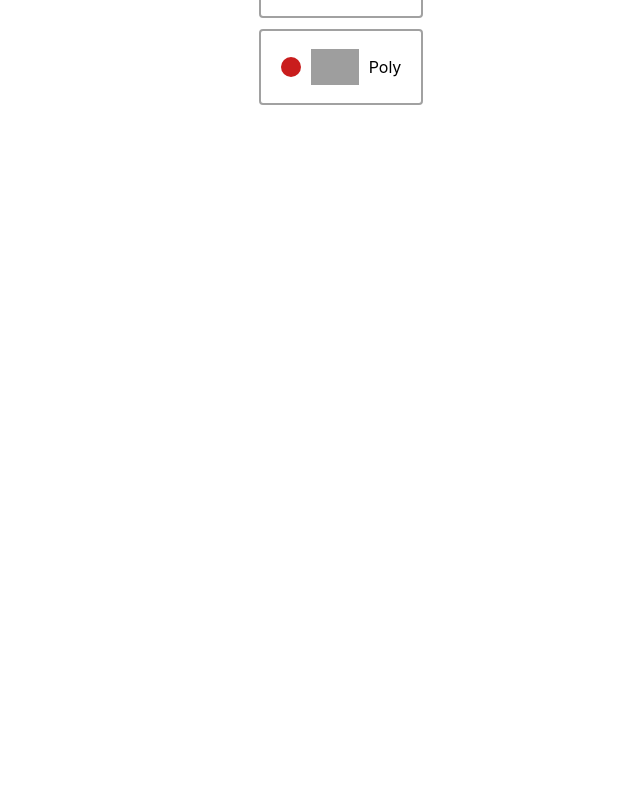
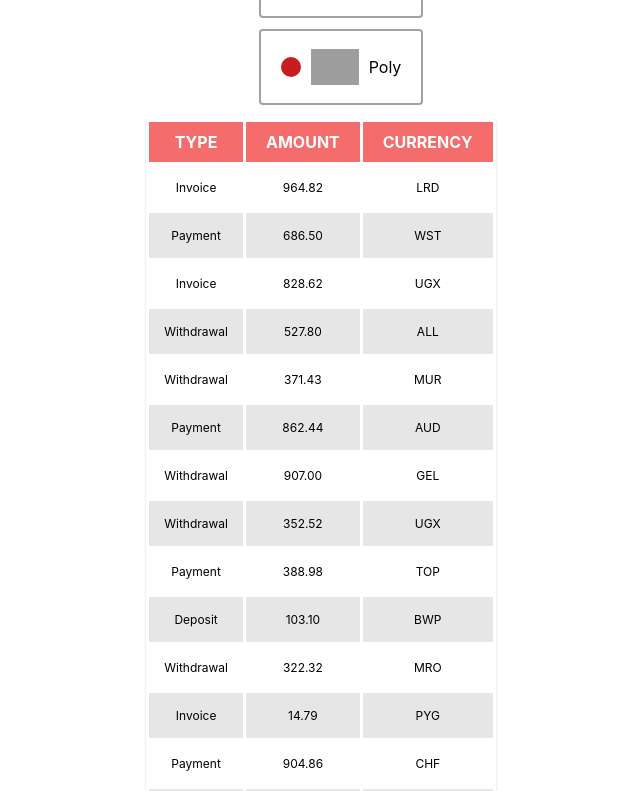
Before and after one commit to OlesjaD/goit-react-hw-01-components, a React (Create React App) app: page / in a window 1280 px wide. Shown: the part 1069-1860 px from the top of the page, without its empty margins (319-959 px from the left). Before the commit the page ends 1188 px from the top, so only its background shows below. Built offline with nearby package versions, Linux system fonts and the light colour scheme; grey boxes are pictures that could not be loaded.

Commit message:
transaction

```diff
--- a/src/components/App.jsx
+++ b/src/components/App.jsx
@@ -2,11 +2,11 @@
 import Section from './Statistics/Sectoin';
 import StatisticsList from './Statistics/StatisticsList';
 import FriendList from './FriendList/FriendList';
-// import { FriendListItem } from './FriendList/FriendListItem';
+import TransactionList from './TransactionHistory/TransactionList';
 import user from 'user.json';
 import data from 'data.json';
 import friends from 'friends.json';
-
+import transactions from 'transactions.json';
 
 export const App = () => {
   return (
@@ -36,6 +36,10 @@
 
       <FriendList
         friends={friends}/>
+
+      <TransactionList
+        items={transactions}/>;
+
     </div>
   );
 };
--- /dev/null
+++ b/src/components/TransactionHistory/TransactionHistory.jsx
@@ -0,0 +1,18 @@
+import PropTypes from 'prop-types';
+import css from './TransactionHistory.module.css';
+
+export const Transaction = ({type, amount, currency}) => {
+    return (
+        <tr className={css.item}>
+            <td className={css.name}>{type}</td>
+            <td className={css.name}>{amount}</td>
+            <td className={css.name}>{currency}</td>
+        </tr>
+    )
+};
+
+Transaction.propTypes = {
+    type: PropTypes.string.isRequired,
+    amount: PropTypes.string.isRequired,
+    currency: PropTypes.string.isRequired,
+}
--- /dev/null
+++ b/src/components/TransactionHistory/TransactionHistory.module.css
@@ -0,0 +1,35 @@
+.transactionHistory {
+    text-align: center;
+    border-radius: 2px;
+    border-spacing: 3px;
+    box-shadow: 0px 2px 1px -1px rgba(0, 0, 0, 0.2),
+    0px 1px 1px 0px rgba(0, 0, 0, 0.14), 0px 1px 3px 0px rgba(0, 0, 0, 0.12);
+}
+
+.transactionHead {
+    padding: 10px 20px;
+    background-color: rgb(244, 108, 108);
+    color: white;
+}
+
+.details {
+    text-transform: uppercase;
+    padding: 10px 20px;
+}
+
+.name {
+    padding: 15px;
+    font-size: 12px;
+}
+
+.name:first-child {
+    text-transform: capitalize;
+}
+
+.item:nth-child(odd) {
+    background: white;
+}
+
+.item:nth-child(even) {
+    background: rgb(231, 230, 230);
+}
--- /dev/null
+++ b/src/components/TransactionHistory/TransactionList.jsx
@@ -0,0 +1,35 @@
+import { Transaction } from "./TransactionHistory";
+import PropTypes from "prop-types";
+import css from './TransactionHistory.module.css';
+
+function TransactionList ({items}) {
+    return (
+        <table className={css.transactionHistory}>
+            <thead className={css.transactionHead}>
+                <tr>
+                    <th className={css.details}>Type</th>
+                    <th className={css.details}>Amount</th>
+                    <th className={css.details}>Currency</th>
+                </tr>
+            </thead>
+
+            <tbody>
+                    {items.map (item => (
+                        <Transaction key={item.id}
+                            type={item.type}
+                            amount={item.amount}
+                            currency={item.currency}
+                        />
+                    ))}
+            </tbody>
+        </table>
+    )
+}
+
+TransactionList.propTypes = {
+    items: PropTypes.arrayOf(PropTypes.shape({
+      id: PropTypes.string.isRequired,
+    }),),
+}
+
+export default TransactionList;
--- /dev/null
+++ b/src/transactions.json
@@ -0,0 +1,122 @@
+[
+  {
+    "id": "1e0700a2-5183-4291-85cc-2065a036a683",
+    "type": "invoice",
+    "amount": "964.82",
+    "currency": "LRD"
+  },
+  {
+    "id": "a30f821b-4d25-4ff0-abdd-e340b3f0dd2b",
+    "type": "payment",
+    "amount": "686.50",
+    "currency": "WST"
+  },
+  {
+    "id": "44dca67a-8e5a-4798-bf8e-b15efd4e1abd",
+    "type": "invoice",
+    "amount": "828.62",
+    "currency": "UGX"
+  },
+  {
+    "id": "ea8ed3dc-2b68-4a53-905a-53ecb0adef33",
+    "type": "withdrawal",
+    "amount": "527.80",
+    "currency": "ALL"
+  },
+  {
+    "id": "ea76146a-0b00-4b80-bc02-a8c822176712",
+    "type": "withdrawal",
+    "amount": "371.43",
+    "currency": "MUR"
+  },
+  {
+    "id": "63ca02f9-d637-46b5-9237-f3b24425e029",
+    "type": "payment",
+    "amount": "862.44",
+    "currency": "AUD"
+  },
+  {
+    "id": "ed0263e8-59a5-4bf1-87e0-2bb88e53dc34",
+    "type": "withdrawal",
+    "amount": "907.00",
+    "currency": "GEL"
+  },
+  {
+    "id": "6013bad0-750c-4691-8bc2-d8f2b43969c4",
+    "type": "withdrawal",
+    "amount": "352.52",
+    "currency": "UGX"
+  },
+  {
+    "id": "252c7be4-8b06-4fa7-8d42-61fb835b70d5",
+    "type": "payment",
+    "amount": "388.98",
+    "currency": "TOP"
+  },
+  {
+    "id": "4eaab41b-b967-40ac-82ed-85fc66f646f1",
+    "type": "deposit",
+    "amount": "103.10",
+    "currency": "BWP"
+  },
+  {
+    "id": "9648a350-8469-42d5-8bf3-18090de5fe67",
+    "type": "withdrawal",
+    "amount": "322.32",
+    "currency": "MRO"
+  },
+  {
+    "id": "9c5c25fb-1a95-4b2f-8d1f-4c4426d677cc",
+    "type": "invoice",
+    "amount": "14.79",
+    "currency": "PYG"
+  },
+  {
+    "id": "43ef232c-80e9-4d6f-b48a-b22405620de3",
+    "type": "payment",
+    "amount": "904.86",
+    "currency": "CHF"
+  },
+  {
+    "id": "5161682e-e620-4019-ab0a-24ceb10fbd20",
+    "type": "withdrawal",
+    "amount": "307.08",
+    "currency": "NOK"
+  },
+  {
+    "id": "7b119d71-42e6-4c42-a141-6818b07bb9ff",
+    "type": "invoice",
+    "amount": "275.07",
+    "currency": "AWG"
+  },
+  {
+    "id": "a4f65722-65c4-4c28-b1f4-b8ed988bb205",
+    "type": "deposit",
+    "amount": "213.10",
+    "currency": "STD"
+  },
+  {
+    "id": "c6e5784b-0ca3-48d6-86e5-b5128af5a523",
+    "type": "invoice",
+    "amount": "116.11",
+    "currency": "CUP CUC"
+  },
+  {
+    "id": "c9ebed6a-3a02-4b49-ac0d-0534b51f2bfd",
+    "type": "invoice",
+    "amount": "878.67",
+    "currency": "HKD"
+  },
+  {
+    "id": "a4a98b0e-b22c-438b-9f83-de2df52110c8",
+    "type": "invoice",
+    "amount": "725.03",
+    "currency": "UYU UYI"
+  },
+  {
+    "id": "b39bfa7a-0166-4c47-94d6-87d20590f746",
+    "type": "payment",
+    "amount": "405.45",
+    "currency": "MDL"
+  }
+]
```
